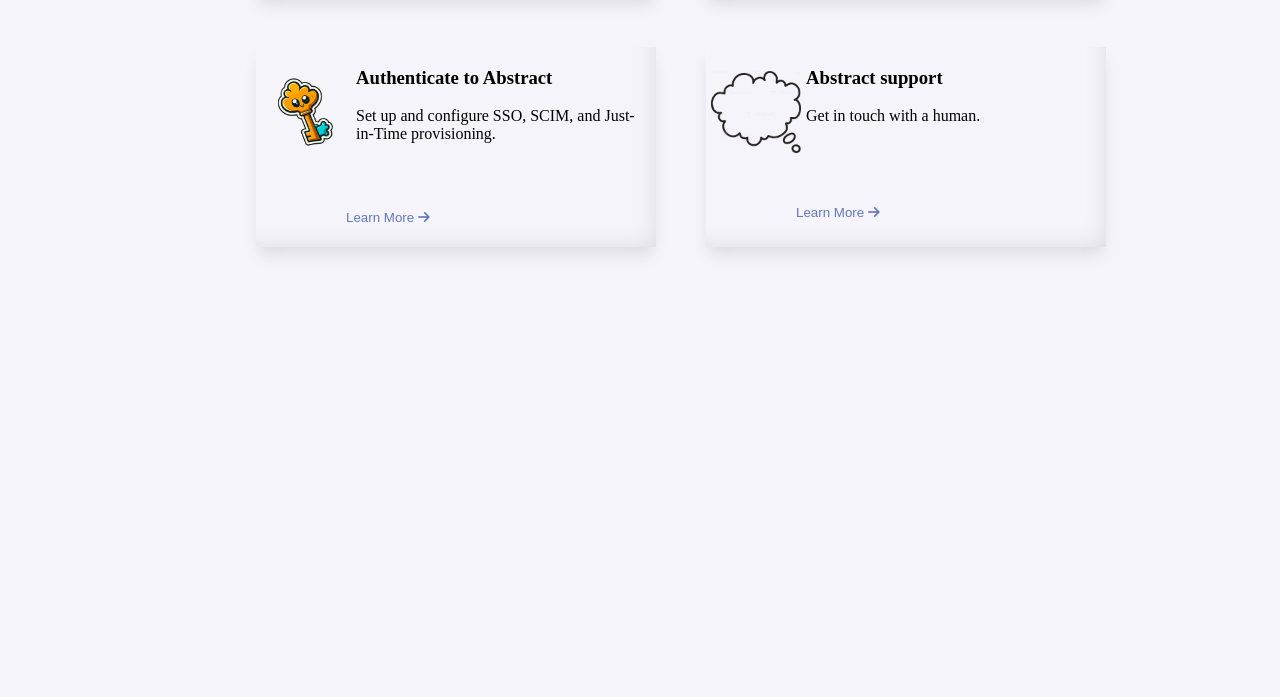
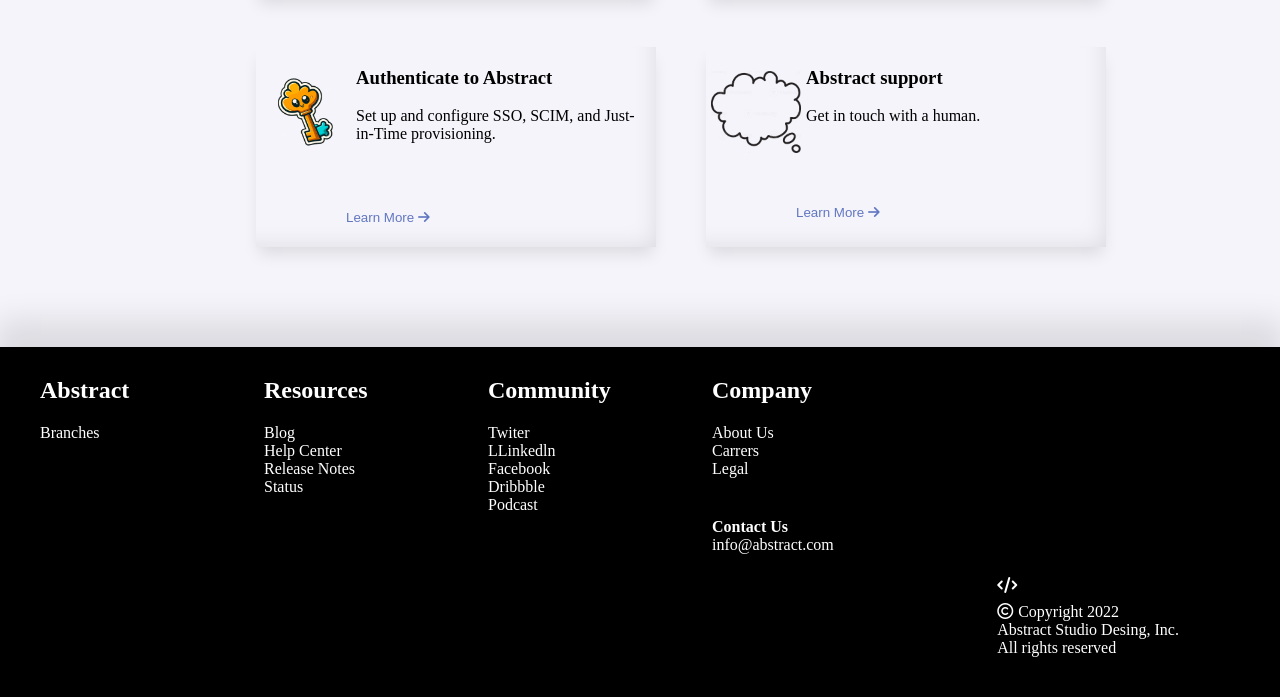
Before and after one commit to kevin0513a/LandingPage, a plain HTML site: page index.html in a window 1280 px wide. Shown: the part 933-1630 px from the top of the page. Before the commit the page ends 1280 px from the top, so only its background shows below. Drawn offline with Linux system fonts and the light colour scheme.

Commit message:
Finalizacion del Footer

```diff
--- a/index.html
+++ b/index.html
@@ -143,6 +143,60 @@
     </div>
     <!-- Fin del main -->
 
+    <!-- Inicio del footer de la Landing Page -->
+    <footer>
+        <div class="container-footer">
+            <article class="section-footer">
+                <h2>Abstract</h2>
+                <ul>
+                    <li>Branches</li>
+                </ul>
+            </article>
+            <article class="section-footer">
+                <h2>Resources</h2>
+                <ul>
+                    <li>Blog</li>
+                    <li>Help Center</li>
+                    <li>Release Notes</li>
+                    <li>Status</li>
+                </ul>
+            </article>
+            <article class="section-footer">
+                <h2>Community</h2>
+                <ul>
+                    <li>Twiter</li>
+                    <li>LLinkedln</li>
+                    <li>Facebook</li>
+                    <li>Dribbble</li>
+                    <li>Podcast</li>
+                </ul>
+            </article>
+            <article class="section-footer">
+                <h2>Company</h2>
+                <ul>
+                    <li>About Us</li>
+                    <li>Carrers</li>
+                    <li>Legal</li>
+                </ul>
+                <section style="margin-top: 40px;">
+                    <h4 style="margin-left: 40px;">Contact Us</h4>
+                    <p>info@abstract.com</p>
+                </section>
+            </article>
+            <article>
+                <div>
+                    <i style="margin-bottom: 10px;" class="fa-solid fa-code"></i>
+                    <section class="container-copy-icon">
+                        <i class="fa-regular fa-copyright"></i>
+                        <p>Copyright 2022</p>
+                    </section>
+                    <p>Abstract Studio Desing, Inc.</p>
+                    <p>All rights reserved</p>
+                </div>
+            </article>
+        </div>
+    </footer>
+
 
 </body>
 
--- a/styles.css
+++ b/styles.css
@@ -211,3 +211,62 @@
 }
 
 /* Fin Estilos del título Principal --> */
+
+/* Estilos Footer --> */
+footer{
+    background-color: #000;
+    height: 350px;
+    box-shadow: 0px -23px 29px 4px rgba(0,0,0,0.1),0px 10px 15px -3px rgba(0,0,0,0.1);
+}
+
+.container-footer{
+    width: 100%;
+    height: 100%;
+    display: flex;
+    align-items: center;
+    justify-content: center;
+    flex-direction: row;
+}
+
+.section-footer{
+    /* 17.5% * 4 = 70% */
+    width: 17.5%;
+    height: 100%;
+    color: white;
+}
+
+.section-footer h2{
+    margin-top: 30px
+}
+
+.section-footer h2, .section-footer p, .section-footer ul li{
+    margin-left: 40px;
+}
+
+li{
+    list-style-type: none;
+}
+li:first-child{
+    margin-top: 20px;
+}
+
+.container-footer article:last-child{
+    display: flex;
+    justify-content: center;
+    /* 100% - 70% = 30% */
+    width: 30%;
+    height: 100%;
+    color: white;
+    position: relative;
+}
+
+.container-footer article:last-child div{
+    position: absolute;
+    bottom: 0;
+    margin-bottom: 40px;
+}
+
+.container-copy-icon{
+    display: flex;
+    gap: 5px;
+}
```
